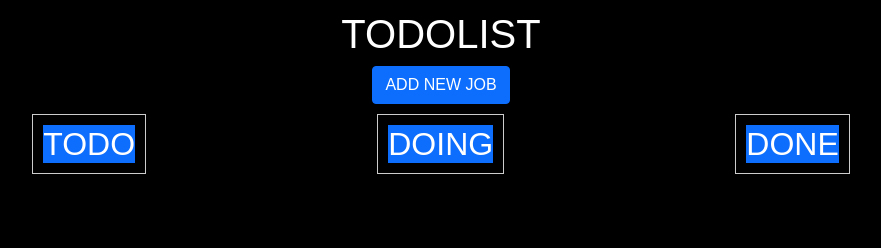
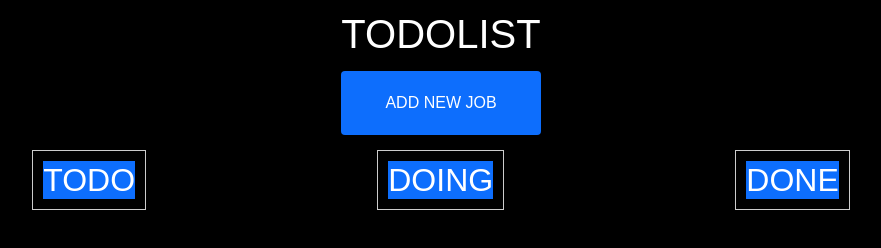
Before and after one commit to Chien0111/Bai-tap-Listjon-tr-n-senver, a website: page views/todo.html in a window 1280 px wide. Shown: the whole page, without its empty margins (199-1080 px from the left). Drawn offline with nearby package versions, Linux system fonts and the light colour scheme; no server answers.

Commit message:
updatecss

```diff
--- a/public/todo.css
+++ b/public/todo.css
@@ -1,42 +1,44 @@
-body{
+body {
   background: rgb(0, 0, 0);
   color: white;
-    font-family: FiraSans,sans-serif;
+  font-family: FiraSans, sans-serif;
 }
-.header{
+.header {
   text-align: center;
   padding: 10px;
 }
-h1{
+h1 {
   font-weight: 500;
 }
-.listData{
+.listData {
   display: flex;
   justify-content: space-evenly;
 }
-.listData div{
-    border:1px solid #ccc;
-
+.listData div {
+  border: 1px solid #ccc;
 }
 
-h2{
+h2 {
   text-align: center;
   margin: 10px;
   background: #0d6efd;
   font-weight: 500;
 }
-table, th, td{
-    border-top:1px solid #ccc;
-    border-bottom:1px solid #ccc;
+table,
+th,
+td {
+  border-top: 1px solid #ccc;
+  border-bottom: 1px solid #ccc;
 }
-table{
-    border-collapse:collapse;
-    width:100%;
+table {
+  border-collapse: collapse;
+  width: 100%;
 }
-th, td{
-    text-align:left;
-    padding:10px;
-    font-family: 'Courier New', Courier, monospace;
+th,
+td {
+  text-align: left;
+  padding: 10px;
+  font-family: "Courier New", Courier, monospace;
 }
 .delete {
   color: rgb(255, 255, 255);
@@ -50,27 +52,63 @@ th, td{
   width: 39px;
   height: 39px;
 }
-.listsua button{
+.listsua button {
   margin: 5px;
 }
-.modal-footer{
+.modal-footer {
   display: flex;
   justify-content: space-between;
 }
-.btn-secondary{
+.btn-secondary {
   background: rgb(206, 46, 46);
 }
-#exampleModalLabel,#staticBackdropLabel{
+#exampleModalLabel,
+#staticBackdropLabel {
   color: black;
   font-weight: 600;
 }
-.modal-header{
+.modal-header {
   justify-content: center;
 }
-input{
+input {
   width: 100%;
   margin: 10px 10px;
 }
-select{
+select {
   margin: 10px 10px;
 }
+#exampleModalLabel-1 {
+  display: inline-block;
+  border-radius: 4px;
+  background-color: #0d6efd;
+  border: none;
+  color: #ffffff;
+  text-align: center;
+  padding: 20px;
+  width: 200px;
+  transition: all 0.5s;
+  cursor: pointer;
+  margin: 5px;
+}
+#exampleModalLabel-1 span {
+  cursor: pointer;
+  display: inline-block;
+  position: relative;
+  transition: 0.5s;
+}
+#exampleModalLabel-1 span::after {
+  content: "\00bb";
+  position: absolute;
+  opacity: 0;
+  top: 0;
+  right: -20px;
+  transition: 0.5s;
+}
+#exampleModalLabel-1:hover span {
+  padding-right: 25px;
+}
+
+#exampleModalLabel-1:hover span:after {
+  opacity: 1;
+  right: 0;
+}
--- a/views/todo.html
+++ b/views/todo.html
@@ -22,8 +22,9 @@
         class="btn btn-primary"
         data-bs-toggle="modal"
         data-bs-target="#exampleModal"
+        id="exampleModalLabel-1"
       >
-        ADD NEW JOB
+        <span>ADD NEW JOB</span>
       </button>
     </div>
 
```
Lines whose indentation alone changed are shown as unchanged.
